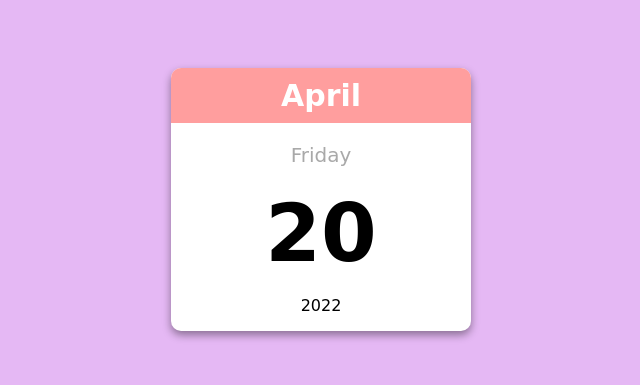
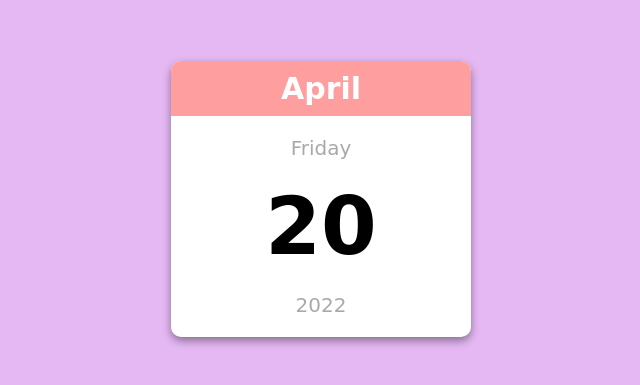
Before and after one commit to legit-develop/mini-calender, a plain HTML site: page index.html in a window 1280 px wide. Shown: the part 201-586 px from the top of the page, without its empty margins (319-959 px from the left). Drawn offline with Linux system fonts and the light colour scheme.

Commit message:
add .year styles

```diff
--- a/style.css
+++ b/style.css
@@ -36,3 +36,10 @@ body {
   margin: 0;
   font-weight: bold;
 }
+
+.year {
+  margin: 20px 0;
+  font-size: 20px;
+  color: darkgray;
+  font-weight: 500;
+}
```
